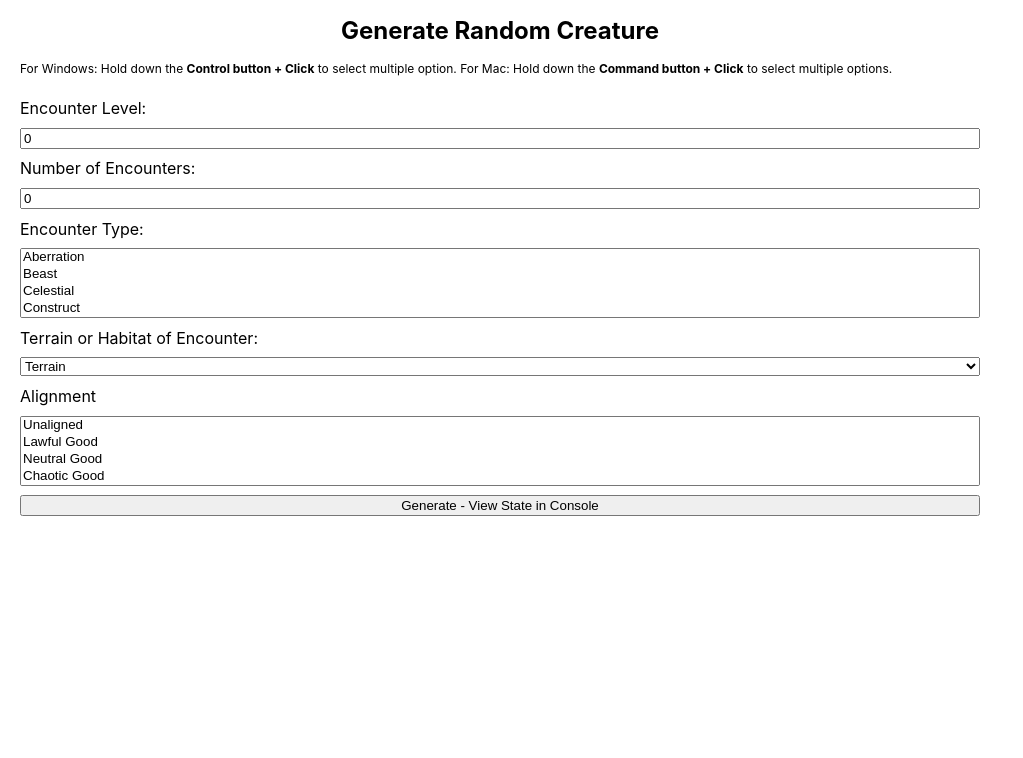
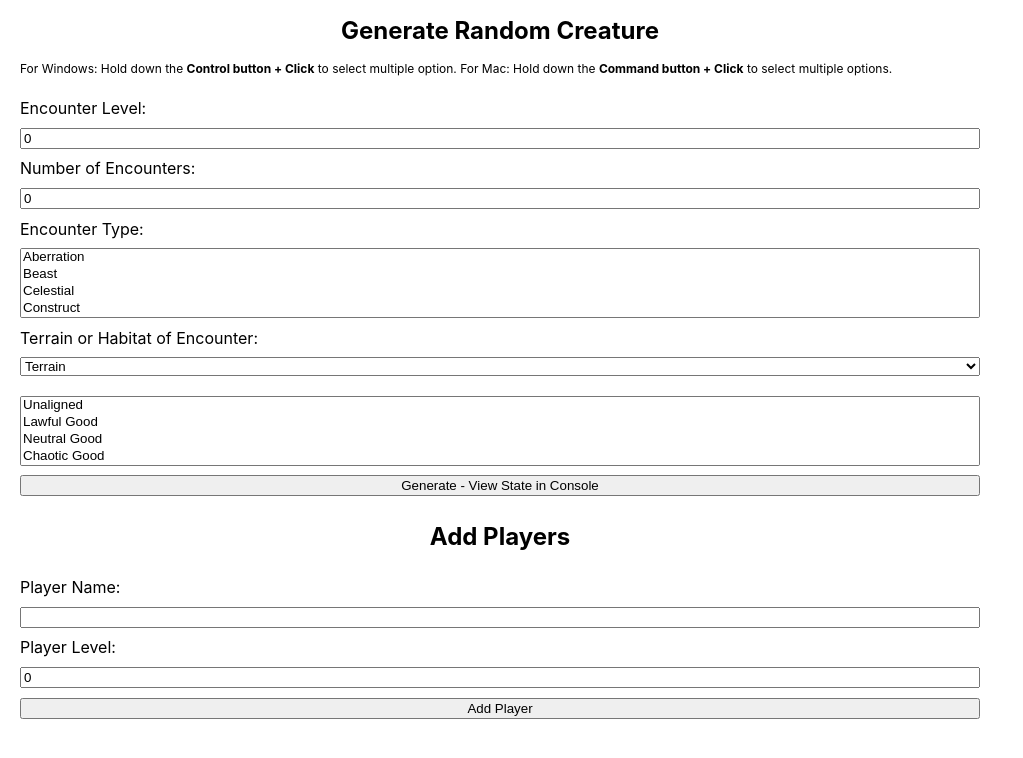
Before and after one commit to DuckEverlasting/Random-Character-Generator, a React (Create React App) app: page / in a window 1280 px wide. Shown: the top 758 px of the page, without its empty margins (0-1023 px from the left). Built offline with nearby package versions, Linux system fonts and the light colour scheme.

Commit message:
added player func

```diff
--- a/src/components/CreatureForm.jsx
+++ b/src/components/CreatureForm.jsx
@@ -16,13 +16,22 @@ class CreatureForm extends Component {
                 type: [],
                 terrain: "x",
                 alignment: []
+            },
+            player: {
+                name: "",
+                level: 0
             }
         }
     }
 
     onSubmitHandler = event => {
         event.preventDefault();
-        console.log(this.state.info);
+        console.log(`Encounter State:
+        EL: ${this.state.info.encounterLevel},
+        NE: ${this.state.info.numberEncounter},
+        TYPE: ${this.state.info.type},
+        Terrain: ${this.state.info.terrain},
+        Alignment: ${this.state.info.alignment}`);
 
     }
 
@@ -69,6 +78,20 @@ class CreatureForm extends Component {
                 type: type
             }
         })
+    }
+
+    onChangePlayer = event => {
+        this.setState({
+            player: {
+                ...this.state.player,
+                [event.target.name]: event.target.value
+            }
+        })
+    }
+
+    addPlayer = event => {
+        event.preventDefault();
+        console.log(`AddPlayer: Player: ${this.state.player.name}, Level: ${this.state.player.level}`)
     }
 
     render() {
@@ -145,7 +168,6 @@ class CreatureForm extends Component {
                         <option value="urban">Urban</option>
                     </select>
 
-                    Alignment
                     <select
                         multiple={true}
                         value={this.state.info.alignment}
@@ -162,9 +184,34 @@ class CreatureForm extends Component {
                         <option value="Neutral Evil">Neutral Evil</option>
                         <option value="Chaotic Evil">Chaotic Evil</option>
                     </select>
-
                     <button type="submit">Generate - View State in Console</button>
                 </form>
+
+                <h1>Add Players</h1>
+                <form onSubmit={this.addPlayer} autoComplete='off'>
+
+                    Player Name:
+                    <input
+                        type="text"
+                        name="name"
+                        value={this.state.player.name}
+                        onChange={this.onChangePlayer}
+                    />
+
+
+                    Player Level:
+                    <input
+                        type="number"
+                        min="1"
+                        max="20"
+                        name="level"
+                        value={this.state.player.level}
+                        onChange={this.onChangePlayer}
+                    />
+
+                    <button type='submit'>Add Player</button>
+                </form>
+
             </div>
         );
     }
```
